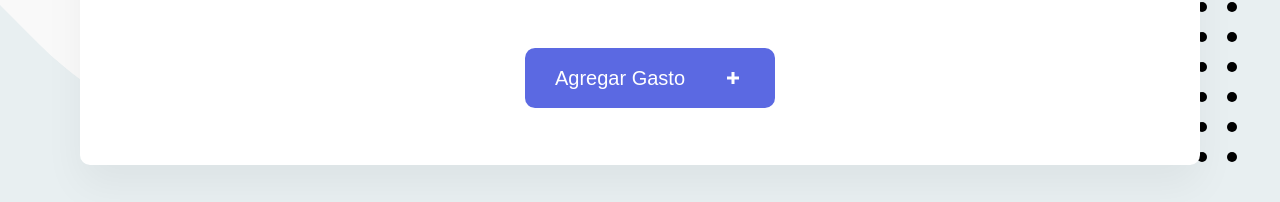
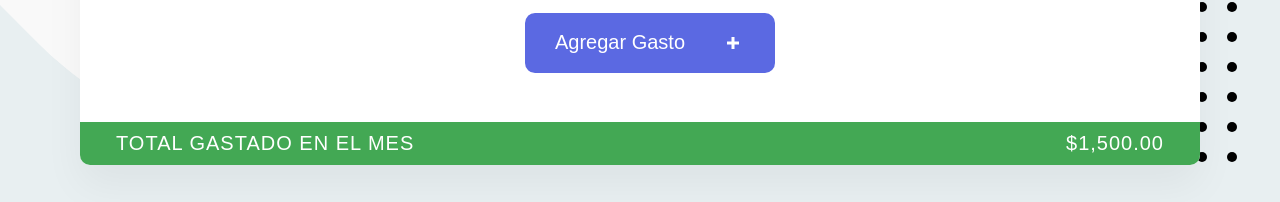
Before and after one commit to EdRafCas/payment_tracking_app_react, a React (Create React App) app: page / in a window 1280 px wide. Shown: the part 595-797 px from the top of the page. Built offline with nearby package versions, Linux system fonts and the light colour scheme; no server answers; sample sign-in values are in the browser's storage; what webfontloader would draw is missing.

Commit message:
adding new components

```diff
--- a/src/App.js
+++ b/src/App.js
@@ -4,6 +4,7 @@
 import Boton from './elementos/Boton';
 import BotonCerrarSesion from './elementos/BotonCerrarSesion';
 import FormularioGasto from './componentes/FormularioGasto';
+import BarraTotalGastado from './componentes/BarraTotalGastado';
 
 
 const App = () => {
@@ -25,6 +26,7 @@
       </Header>
 
     <FormularioGasto />
+    <BarraTotalGastado />
     </>
    );
 }
--- a/src/Firebase/AgregarGasto.js
+++ b/src/Firebase/AgregarGasto.js
@@ -1,7 +1,7 @@
 import {db} from './FirebaseConfig';
 
 const agregarGasto = ({categoria, descripcion, cantidad, fecha, uidUsuario}) => {
-      db.collection('gastos').add({
+      return db.collection('gastos').add({
             categoria: categoria,
             descripcion: descripcion,
             cantidad: cantidad,
--- /dev/null
+++ b/src/Funciones/ConvertirAMoneda.js
@@ -0,0 +1,8 @@
+const convertirAMoneda = (cantidad) => {
+      return new Intl.NumberFormat(
+            'en-US',
+            {style:'currency', currency: 'USD', minimumFractionDigits: 2}
+      ).format(cantidad);
+}
+
+export default convertirAMoneda;
--- /dev/null
+++ b/src/componentes/BarraTotalGastado.js
@@ -0,0 +1,32 @@
+import React from 'react';
+import styled from 'styled-components';
+import theme from './../theme';
+import convertirAMoneda from '../Funciones/ConvertirAMoneda';
+
+const BarraTotal = styled.div`
+    background: ${theme.verde};
+    font-size: 1.25rem; /* 20px */
+    letter-spacing: 1px;
+    font-weight: 500;
+    text-transform: uppercase;
+    padding: 0.62rem 2.25rem; /* 10px 40px */
+    color: #fff;
+    display: flex;
+    justify-content: space-between;
+    align-items: center;
+
+    @media(max-width: 31.25rem) { /* 500px */
+        flex-direction: column;
+        font-size: 14px;
+    }
+`;
+const BarraTotalGastado = () => {
+      return (
+            <BarraTotal>
+                  <p>Total gastado en el mes</p>
+                  <p>{convertirAMoneda(1500)}</p>
+            </BarraTotal>
+       );
+}
+
+export default BarraTotalGastado;
--- a/src/componentes/FormularioGasto.js
+++ b/src/componentes/FormularioGasto.js
@@ -7,13 +7,17 @@
 import getUnixTime from 'date-fns/getUnixTime';
 import fromUnixTime from 'date-fns/fromUnixTime';
 import agregarGasto from '../Firebase/AgregarGasto';
-import {useAuth} from './../Contextos/AuthContext'
+import {useAuth} from './../Contextos/AuthContext';
+import Alerta from './../elementos/Alerta';
 
 const FormularioGasto = () => {
       const [inputDescripcion, cambiarInputDescripcion] = useState('');
       const [inputCantidad, cambiarInputCantidad] = useState('');
       const [categoria, cambiarCategoria] = useState('hogar');
       const [fecha, cambiarFecha] = useState(new Date());
+      const [estadoAlerta, cambiarEstadoAlerta] = useState(false);
+      const [alerta, cambiarAlerta] = useState({})
+
       const {usuario} = useAuth();
 
       const handleChange = (e) => {
@@ -33,16 +37,36 @@
             //Comprobamos que haya descripcion y valor (no deben estar vacias)
 
             if(inputDescripcion !== '' && inputCantidad !== ''){
+                  if(cantidad){
                         agregarGasto({
                               categoria: categoria,
                               descripcion: inputDescripcion,
                               cantidad: cantidad,
                               fecha: getUnixTime(fecha),
                               uidUsuario: usuario.uid
-            });
+                        })
+                        .then(() => {
+                              cambiarCategoria('hogar');
+                              cambiarInputDescripcion('');
+                              cambiarInputCantidad('');
+                              cambiarFecha(new Date());
+
+                              cambiarEstadoAlerta(true);
+                              cambiarAlerta({tipo: 'exito', mensaje: 'El gasto fue agregado correctamente'});
+                        })
+                        .catch ((error)=>{
+                              cambiarEstadoAlerta(true);
+                              cambiarAlerta({tipo: 'error', mensaje: 'Hubo un problema al intentar agregar tu gasto'});
+
+                        })
+                  } else {
+                        cambiarEstadoAlerta(true);
+                        cambiarAlerta({tipo: 'error', mensaje: 'Por favor rellena todos los campos'})
+                  }
 
             } else {
-                  console.log('Agrega todos los valores')
+                  cambiarEstadoAlerta(true);
+                  cambiarAlerta({tipo: 'error', mensaje: 'Por favor rellena todos los campos'})
             }
       }
 
@@ -82,6 +106,12 @@
                               Agregar Gasto <IconoPlus />
                         </Boton>
                   </ContenedorBoton>
+                  <Alerta
+                        tipo={alerta.tipo}
+                        mensaje={alerta.mensaje}
+                        estadoAlerta={estadoAlerta}
+                        cambiarEstadoAlerta={cambiarEstadoAlerta}
+                  />
             </Formulario>
        );
 }
--- a/src/componentes/GastosPorCategoria.js
+++ b/src/componentes/GastosPorCategoria.js
@@ -1,6 +1,7 @@
 import {Header, Titulo} from './../elementos/Header';
 import {Helmet} from 'react-helmet';
 import BtnRegresar from '../elementos/BtnRegresar';
+import BarraTotalGastado from './BarraTotalGastado';
 
 const GastosPorCategoria = () => {
       return (
@@ -14,6 +15,7 @@
                         <Titulo>Gastos por categoría</Titulo>
 
                   </Header>
+                  <BarraTotalGastado />
             </>
       );
 }
--- a/src/componentes/ListaDeGastos.js
+++ b/src/componentes/ListaDeGastos.js
@@ -2,7 +2,8 @@
 import {Header, Titulo} from './../elementos/Header';
 import {Helmet} from 'react-helmet';
 import BtnRegresar from '../elementos/BtnRegresar';
-import {useAuth} from './../Contextos/AuthContext'
+import {useAuth} from './../Contextos/AuthContext';
+import BarraTotalGastado from './BarraTotalGastado';
 
 const ListaDeGastos = () => {
       const {usuario} = useAuth();
@@ -18,6 +19,7 @@
                         <Titulo> Lista de gastos  </Titulo>
 
                   </Header>
+                  <BarraTotalGastado/>
             </>
       );
 }
```
Lines whose indentation alone changed are shown as unchanged.
